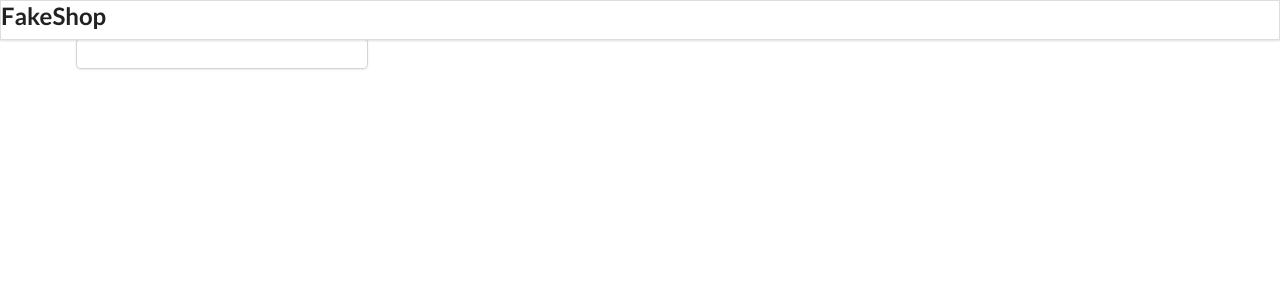
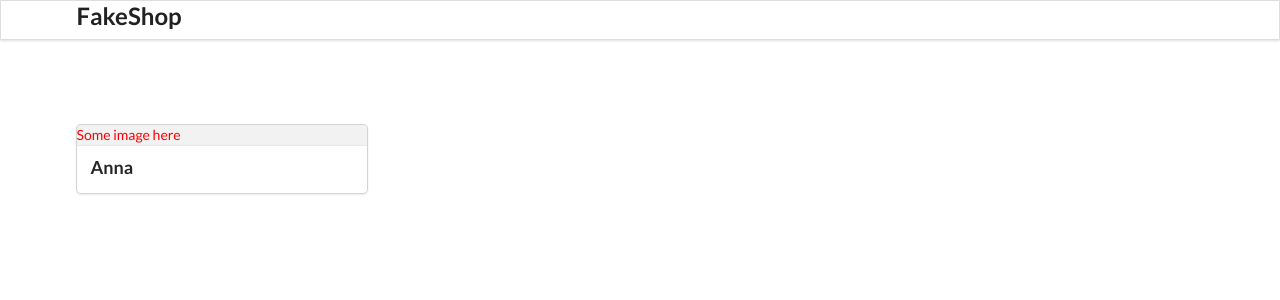
Before and after one commit to AnnaAn01/react-axios-rest-api, a React (Create React App) app: page / in a window 1280 px wide. Shown: the top 300 px of the page. Built offline with nearby package versions, Linux system fonts and the light colour scheme.

Commit message:
Adding productComponent

```diff
--- a/src/containers/Header.js
+++ b/src/containers/Header.js
@@ -3,7 +3,7 @@ import React from "react";
 const Header = () => {
   return (
     <div className="ui fixed menu">
-      <div className="ui cintainer center">
+      <div className="ui container center">
         <h2>FakeShop</h2>
       </div>
     </div>
--- a/src/containers/ProductComponent.js
+++ b/src/containers/ProductComponent.js
@@ -2,14 +2,15 @@ import React from "react";
 import { useSelector } from "react-redux";
 
 const ProductComponent = () => {
-  const products = useSelector((state) => state);
+  const products = useSelector((state) => state.allProducts.products);
+  const { id, title } = products[0];
   return (
-    <div className="four column wide">
+    <div className="four column wide" style={{ paddingTop: "100px" }}>
       <div className="ui link cards">
         <div className="card">
-          <div className="image"></div>
+          <div className="image">Some image here</div>
           <div className="content">
-            <div className="header"></div>
+            <div className="header">{title}</div>
           </div>
         </div>
       </div>
```
